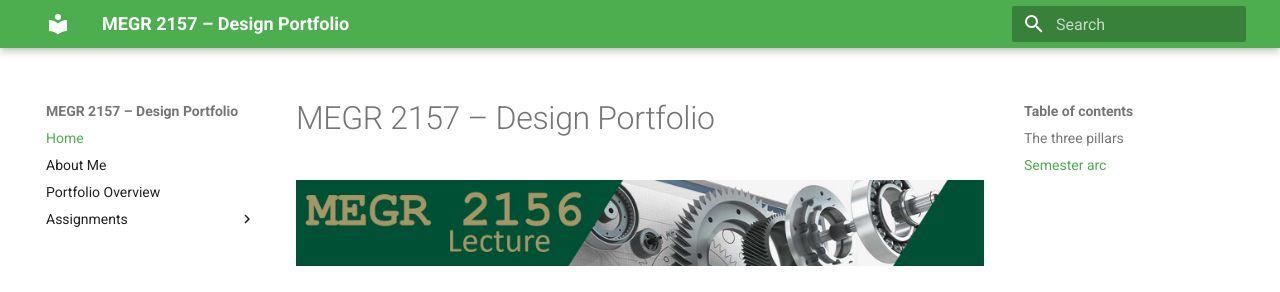
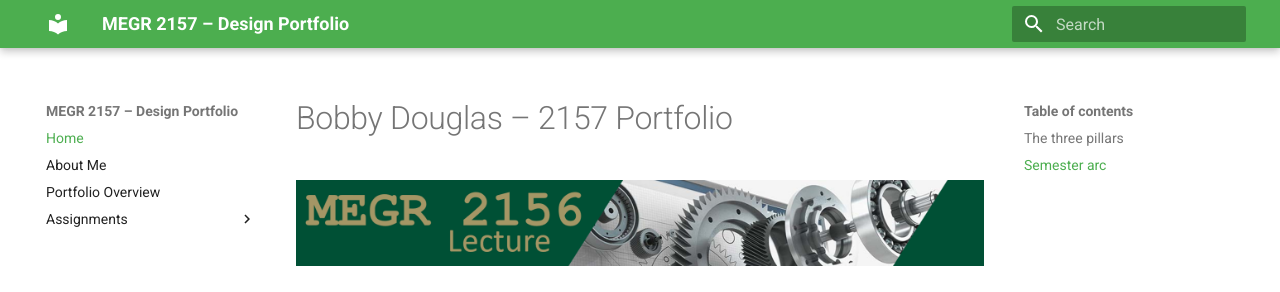
Before and after one commit to Bobby-Douglas/Bobbys-MEGR-2156, an MkDocs documentation site: the page built from docs/index.md, in a window 1280 px wide and 1148 px high. Shown: the top 292 px of the window. Built offline with MkDocs 1.6.1 and Material for MkDocs 9.7.7, drawn with Linux system fonts in a browser that asks for light colours.

Commit message:
Update index.md
Initial site setup

```diff
--- a/docs/index.md
+++ b/docs/index.md
@@ -1,4 +1,4 @@
-# MEGR 2157 – Design Portfolio
+# Bobby Douglas – 2157 Portfolio
 
 ![MEGR 2156-7 Title](MEGR2156title.png)
 
```
